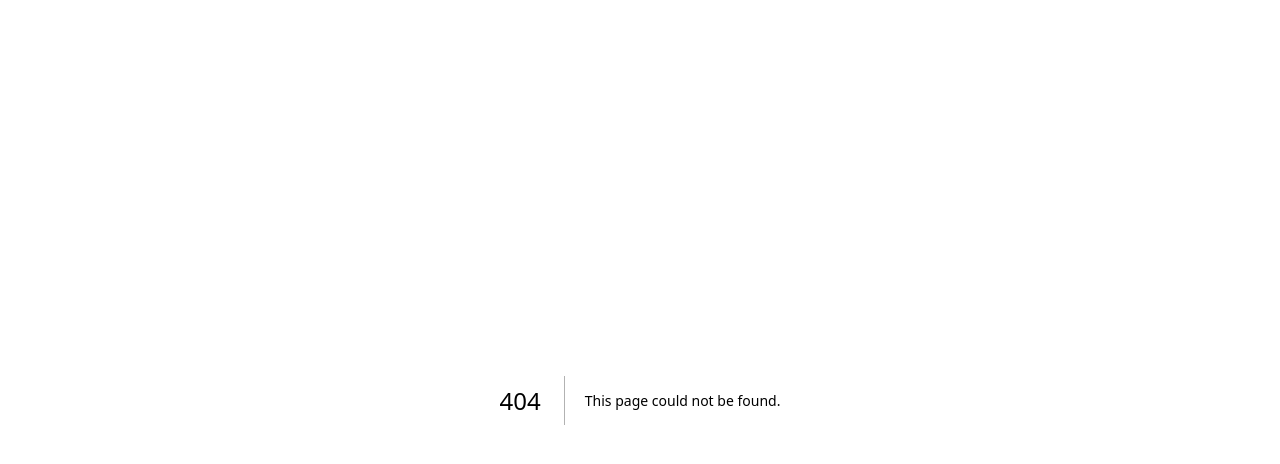
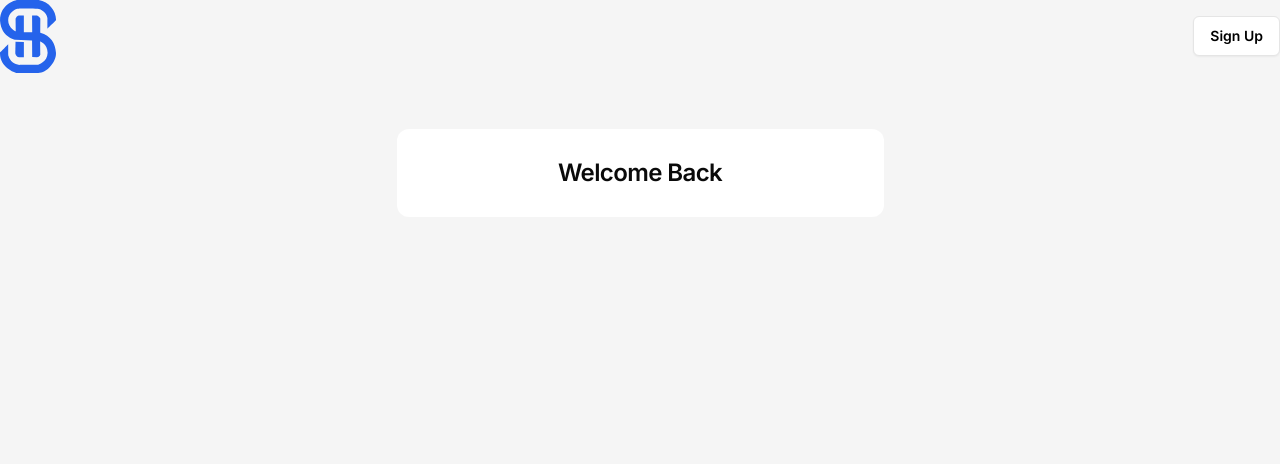
Before and after one commit to abhi123vj/sprint-hub, a Next.js app: page /sign-in in a window 1280 px wide. Before the commit this address had no page. Shown: the top 464 px of the page. Built offline with nearby package versions, Linux system fonts and the light colour scheme.

Commit message:
sign-in card added

```diff
--- /dev/null
+++ b/src/app/(auth)/layout.tsx
@@ -0,0 +1,27 @@
+import { Button } from "@/components/ui/button";
+import Image from "next/image";
+import React from "react";
+
+interface AuthLayoutProps {
+  children: React.ReactNode;
+}
+export default function AuthLayout({ children }: AuthLayoutProps) {
+  return (
+    <main className="bg-neutral-100 min-h-screen">
+      <div className="mx-auto max-w-screen-2xl">
+        <nav className="flex justify-between items-center">
+          <Image
+            src="/assets/logos/sprint-hub-logo.svg"
+            alt="logo"
+            width={56}
+            height={152}
+          />
+          <Button variant={"secondary"}>Sign Up</Button>
+        </nav>
+       <div className="flex flex-col items-center justify-center pt-4 md:pt-14" >
+       {children}
+       </div>
+      </div>
+    </main>
+  );
+}
--- /dev/null
+++ b/src/app/(auth)/sign-in/page.tsx
@@ -0,0 +1,6 @@
+import { SignInCard } from "@/features/auth/components/sign-in-card";
+import React from "react";
+
+export default function SignInPage() {
+  return <SignInCard />;
+}
--- /dev/null
+++ b/src/app/(auth)/sign-up/page.tsx
@@ -0,0 +1,9 @@
+import React from 'react'
+
+export default function SignUpPage() {
+  return (
+    <div>
+      Sign Up
+    </div>
+  )
+}
--- a/src/app/layout.tsx
+++ b/src/app/layout.tsx
@@ -1,18 +1,13 @@
 import type { Metadata } from "next";
-import localFont from "next/font/local";
+import { Inter } from "next/font/google";
+
+import { cn } from "@/lib/utils";
+
 import "./globals.css";
 
-const geistSans = localFont({
-  src: "./fonts/GeistVF.woff",
-  variable: "--font-geist-sans",
-  weight: "100 900",
+const inter = Inter({
+  subsets: ["latin"],
 });
-const geistMono = localFont({
-  src: "./fonts/GeistMonoVF.woff",
-  variable: "--font-geist-mono",
-  weight: "100 900",
-});
-
 export const metadata: Metadata = {
   title: "Create Next App",
   description: "Generated by create next app",
@@ -25,9 +20,7 @@
 }>) {
   return (
     <html lang="en">
-      <body
-        className={`${geistSans.variable} ${geistMono.variable} antialiased`}
-      >
+      <body className={cn(inter.className, "antialiased min-h-screen")}>
         {children}
       </body>
     </html>
--- /dev/null
+++ b/src/features/auth/components/sign-in-card.tsx
@@ -0,0 +1,14 @@
+import { Card, CardHeader, CardTitle } from '@/components/ui/card'
+import React from 'react'
+
+export function SignInCard() {
+  return (
+    <Card className='w-full h-full md:w-[487px] border-none shadow-none'>
+        <CardHeader className='flex items-center justify-center text-center p-7'>
+            <CardTitle className='text-2xl'>
+                Welcome Back
+            </CardTitle>
+        </CardHeader>
+    </Card>
+  )
+}
--- a/tailwind.config.ts
+++ b/tailwind.config.ts
@@ -5,6 +5,7 @@
     content: [
     "./src/pages/**/*.{js,ts,jsx,tsx,mdx}",
     "./src/components/**/*.{js,ts,jsx,tsx,mdx}",
+    "./src/features/**/*.{js,ts,jsx,tsx,mdx}",
     "./src/app/**/*.{js,ts,jsx,tsx,mdx}",
   ],
   theme: {
```
